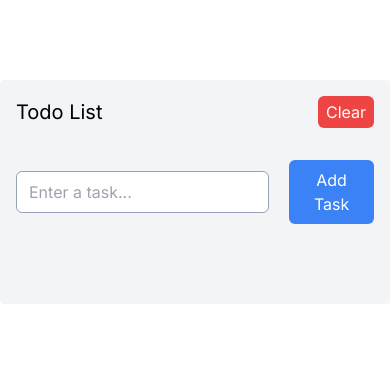
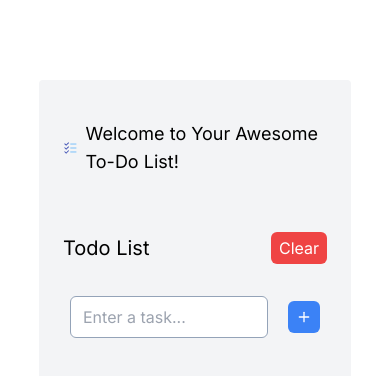
Before and after one commit to Ifratbinte/todo-list, a Next.js app: page / in a window 390 px wide. Shown: the top 376 px of the page. Built offline with nearby package versions, Linux system fonts and the light colour scheme.

Commit message:
feat: clear localstorage fuctionality add, responsive fix

```diff
--- a/app/layout.tsx
+++ b/app/layout.tsx
@@ -5,7 +5,7 @@ import "./globals.css";
 const inter = Inter({ subsets: ["latin"] });
 
 export const metadata: Metadata = {
-  title: "Create Next App",
+  title: "Todo List",
   description: "Generated by create next app",
 };
 
--- a/app/page.tsx
+++ b/app/page.tsx
@@ -2,6 +2,7 @@
 import TaskForm from "@/components/TaskForm/page";
 import TaskList from "@/components/TaskList/page";
 import { useState } from "react";
+import { FcTodoList } from "react-icons/fc";
 
 export default function Home() {
 
@@ -34,10 +35,12 @@ export default function Home() {
 
   const clearAllTask = () => {
     setTasks([]);
+    localStorage.clear();
   };
 
   return (
-    <div className="w-full md:w-3/4 lg:w-1/3 mx-auto my-20 bg-gray-100 shadow-mg lg:p-14 p-4 rounded">
+    <div className="w-4/5 md:w-[700px] mx-auto my-20 bg-gray-100 shadow-mg md:p-14 px-6 py-10 rounded">
+      <div className="flex items-center gap-2 justify-center mb-14 text-lg"><FcTodoList className="text-xl"/> Welcome to Your Awesome To-Do List!</div>
       <div className="flex items-center justify-between pb-8">
           <div className="text-xl text-center">Todo List</div>
           <button className="bg-red-500 text-white px-2 py-1 rounded-md" onClick={clearAllTask}>Clear</button>
--- a/components/TaskForm/page.tsx
+++ b/components/TaskForm/page.tsx
@@ -1,6 +1,7 @@
 
 import React, { useState } from 'react';
 import { Todo } from '@/utils/types';
+import { FiPlus } from 'react-icons/fi';
 
 interface TaskFormProps {
     onAddTask:  any;
@@ -28,7 +29,7 @@ const TaskForm: React.FC<TaskFormProps> = ({ onAddTask }) => {
 
     return (
         <form onSubmit={handleSubmit}>
-            <div className='flex items-center gap-5 w-full'>
+            <div className='flex items-center justify-center gap-5 w-full'>
                 <input
                     type="text"
                     className='border border-slate-400 focus:border-transparent focus:ring-0 px-3 py-2 rounded-md w-3/4'
@@ -36,7 +37,8 @@ const TaskForm: React.FC<TaskFormProps> = ({ onAddTask }) => {
                     value={taskText}
                     onChange={handleInputChange}
                 />
-                <button type="submit" className='p-2 bg-blue-500 text-white rounded-md w-1/4'>Add Task</button>
+                <button type="submit" className='p-2 bg-blue-500 text-white rounded-md w-1/4 hidden md:block'>Add Task</button>
+                <button type="submit" className='p-2 bg-blue-500 text-white rounded-md block md:hidden'><FiPlus/></button>
             </div>
         </form>
     );
```
